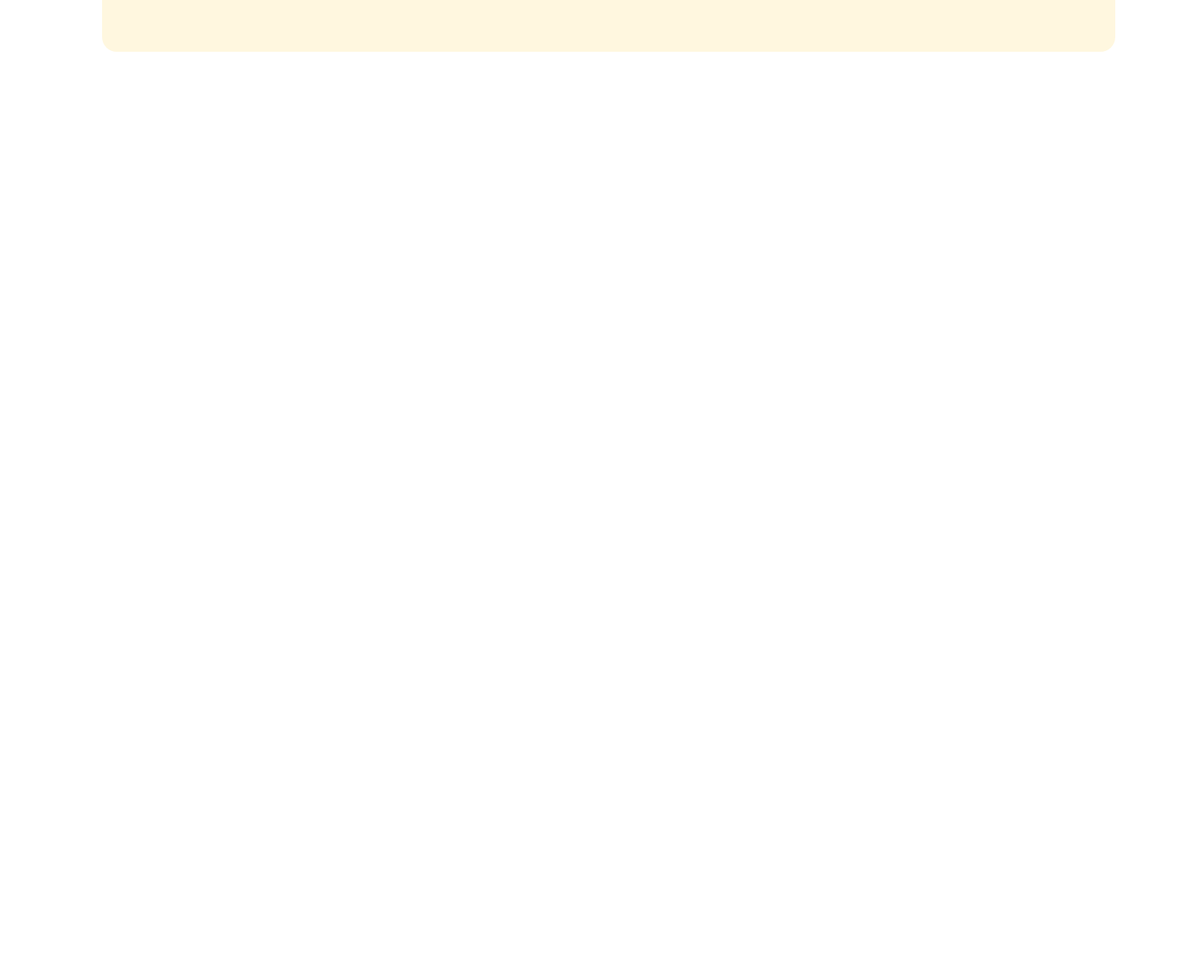
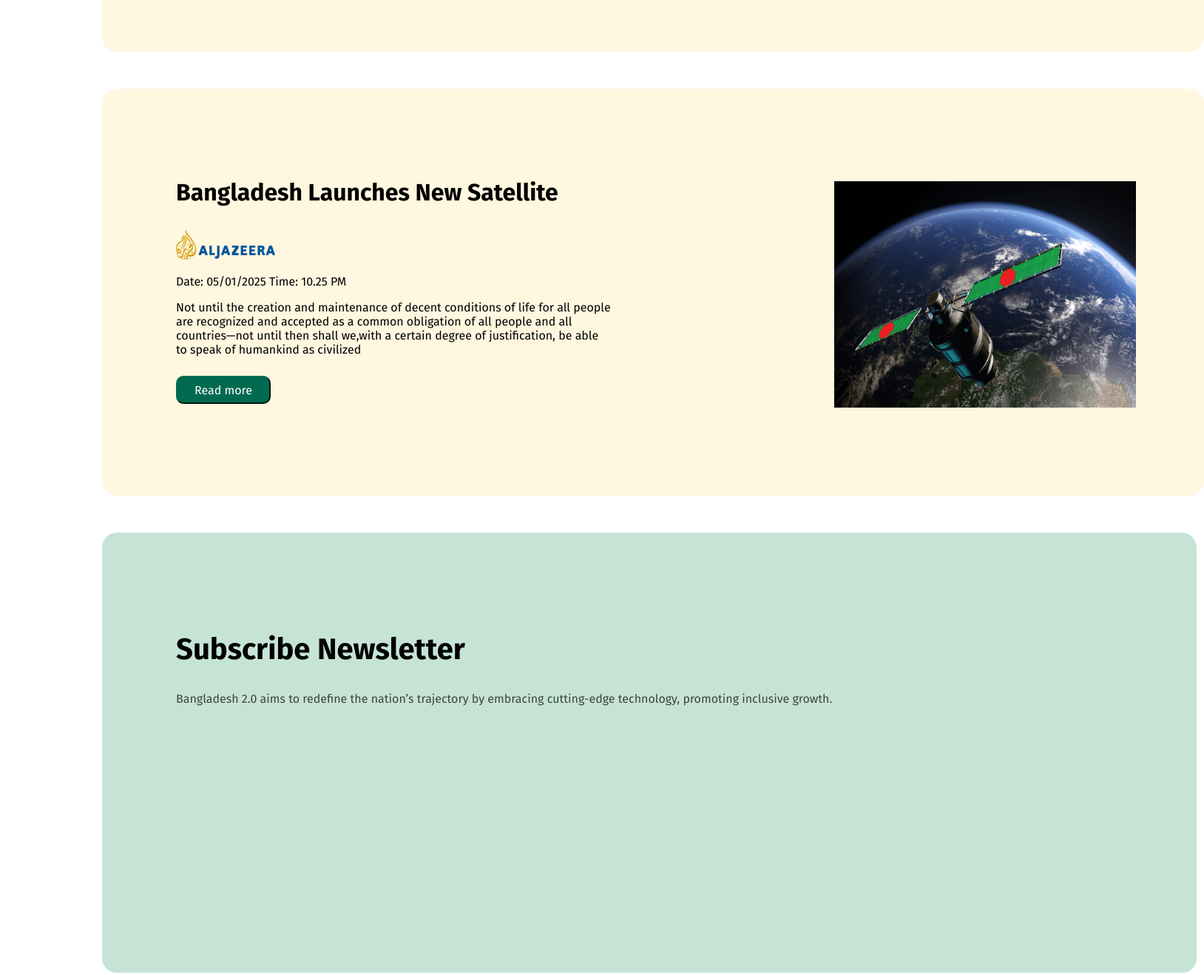
Before and after one commit to 1munni/Assignment-1, a plain HTML site: page index.html in a window 1280 px wide. Shown: the part 2080-3398 px from the top of the page at 74% size, 1628 px wide, since content can reach past the window. Before the commit the page ends 2280 px from the top, so only its background shows below. Drawn offline with Linux system fonts and the light colour scheme.

Commit message:
footer part

```diff
--- a/index.html
+++ b/index.html
@@ -60,13 +60,32 @@
     <div class="satelite-pic"> <img src="assets/satelite.png" alt="satelite pic of Bangladesh"></div>
     <div class="news-card-text">
         <h3 class="news-heading">Bangladesh Launches New Satellite</h3>
-        <img src="assets/al-jazeera.png" alt="al-jazeera pic">
+        <img class="aljazeera-icon" src="assets/al-jazeera.png" alt="al-jazeera pic">
         <p>Date: 05/01/2025     Time: 10.25 PM</p>
         <p>Not until the creation and maintenance of decent conditions of life for all people are recognized and accepted as a common obligation of all people and all countries—not until then shall we,with a certain degree of justification, be able to speak of humankind as civilized</p>
-        <button class="card-button2"> Read more</button>
+        <button class="news-button1"> Read more</button>
     </div>
+   </div>
+<div class="news-card1">
+    <div class="news-card-text">
+        <h3 class="news-heading">Bangladesh Launches New Satellite</h3>
+        <img class="aljazeera-icon" src="assets/al-jazeera.png" alt="al-jazeera pic">
+        <p>Date: 05/01/2025     Time: 10.25 PM</p>
+        <p>Not until the creation and maintenance of decent conditions of life for all people are recognized and accepted as a common obligation of all people and all countries—not until then shall we,with a certain degree of justification, be able to speak of humankind as civilized</p>
+        <button class="news-button1"> Read more</button>
+    </div>
+    <div class="satelite-pic"> <img src="assets/satelite.png" alt="satelite pic of Bangladesh"></div>
    </div>
     </section>
     </main>
+    <footer>
+        <section id="part-3">
+            <div class="subscribe-part">
+                <h2 class="subscribe-title">Subscribe Newsletter
+                    </h2>
+                    <p class="subscribe-text">Bangladesh 2.0 aims to redefine the nation’s trajectory by embracing cutting-edge technology, promoting inclusive growth.</p>
+            </div>
+        </section>
+    </footer>
 </body>
 </html>
--- a/styles/styles.css
+++ b/styles/styles.css
@@ -164,16 +164,18 @@ button{
         }
         .News-text{
            margin: 0px 120px;
-           padding-top: 0px;}
+           padding-top: 0px;
+           font-family: "Fira Sans", serif;}
+           /* recent section end */
 
           .news-card1{
             background-color: #FFF7DF;
             height: 350px;
-            width: 1250px;
+            width: 1290px;
             display: flex;
             justify-content: space-evenly;
-            margin: 130px;
-   padding: 60px;
+            margin: 50px 130px;
+   padding: 100px;
    border-radius: 20px;
    align-items: center;
    column-gap: 100px;
@@ -181,16 +183,54 @@ button{
           .satelite-pic{
             height: 300px;
             width: 400px;
-            border-radius: 60px;
+            border: 20px;
+            border-radius: 20px;
           }
           .news-heading{
             font-size: 32px;
             font-weight: bold;
+            font-family: "Fira Sans", serif;
           }
           p{
             font-size: 16px;
             font-weight: 400px;
+            font-family: "Fira Sans", serif;
           }
           .news-card-text{
             margin-right: 200px;
+            padding-bottom: 35px;
           }
+          /* .aljazeera-icon{
+            padding: 5px;} */
+            .news-button1{
+                background-color: #006A50;
+                height: 38px;
+                width: 128px;
+                border-radius: 10px;
+                color: #ffffff;
+                font-size: 16px;
+                font-weight: 700px;
+                font-family: "Fira Sans", serif;
+            margin-top: 10px;}
+            /* section-4 subscribe part start */
+            .subscribe-title{
+                font-weight: bold;
+                font-size: 40px;
+                font-family: "Fira Sans", serif;
+            }
+            .subscribe-text{
+                font-weight: 400px;
+                font-size: 16px;
+                font-family: "Fira Sans", serif;
+                opacity: 70%;
+            }
+
+            .subscribe-part{
+                height: 395px;
+                width: 1280px;
+                background-color: #C6E4D6;
+                border-radius: 20px;
+                margin: 50px 130px;
+                padding: 100px;
+
+            }
```
